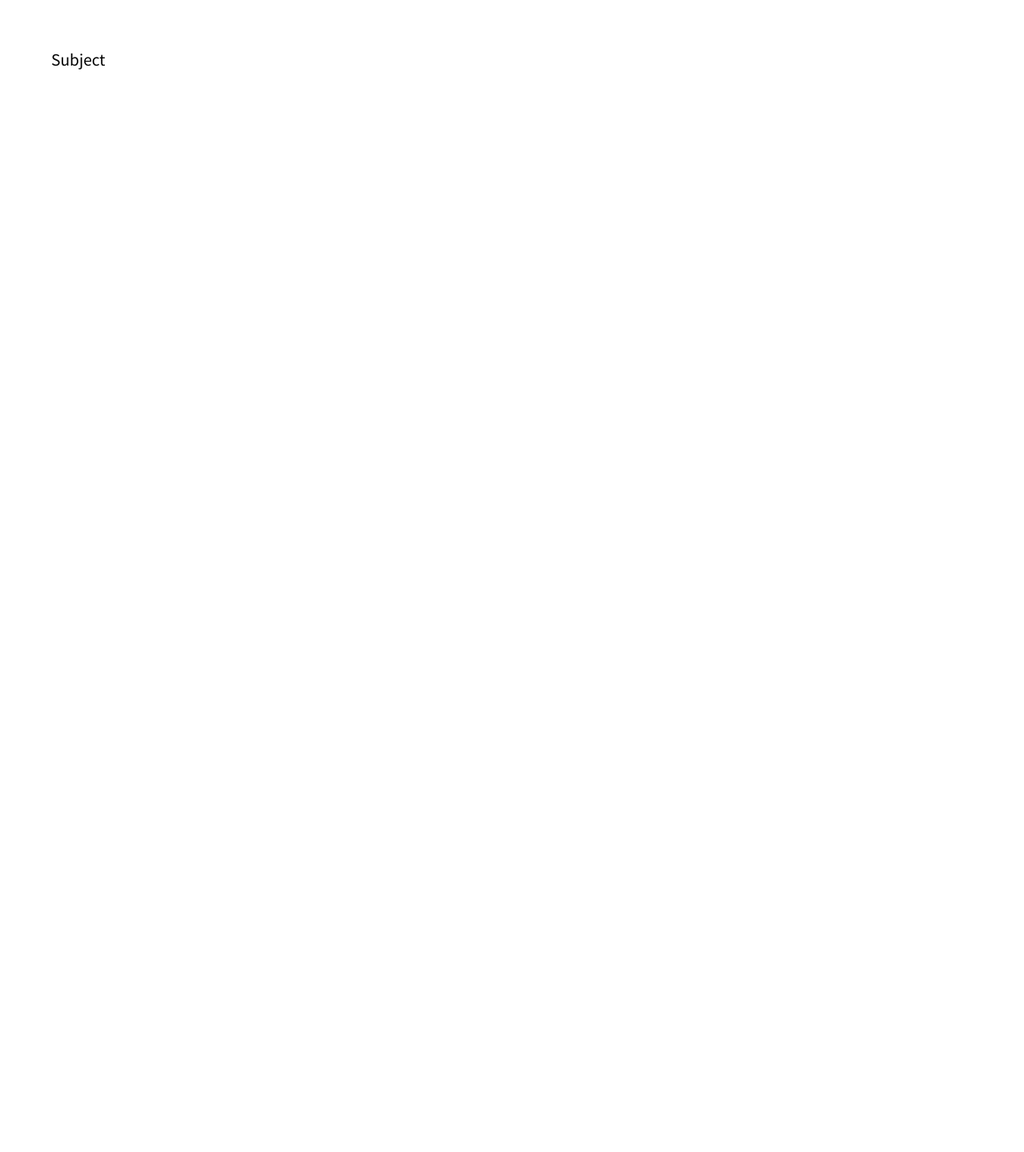
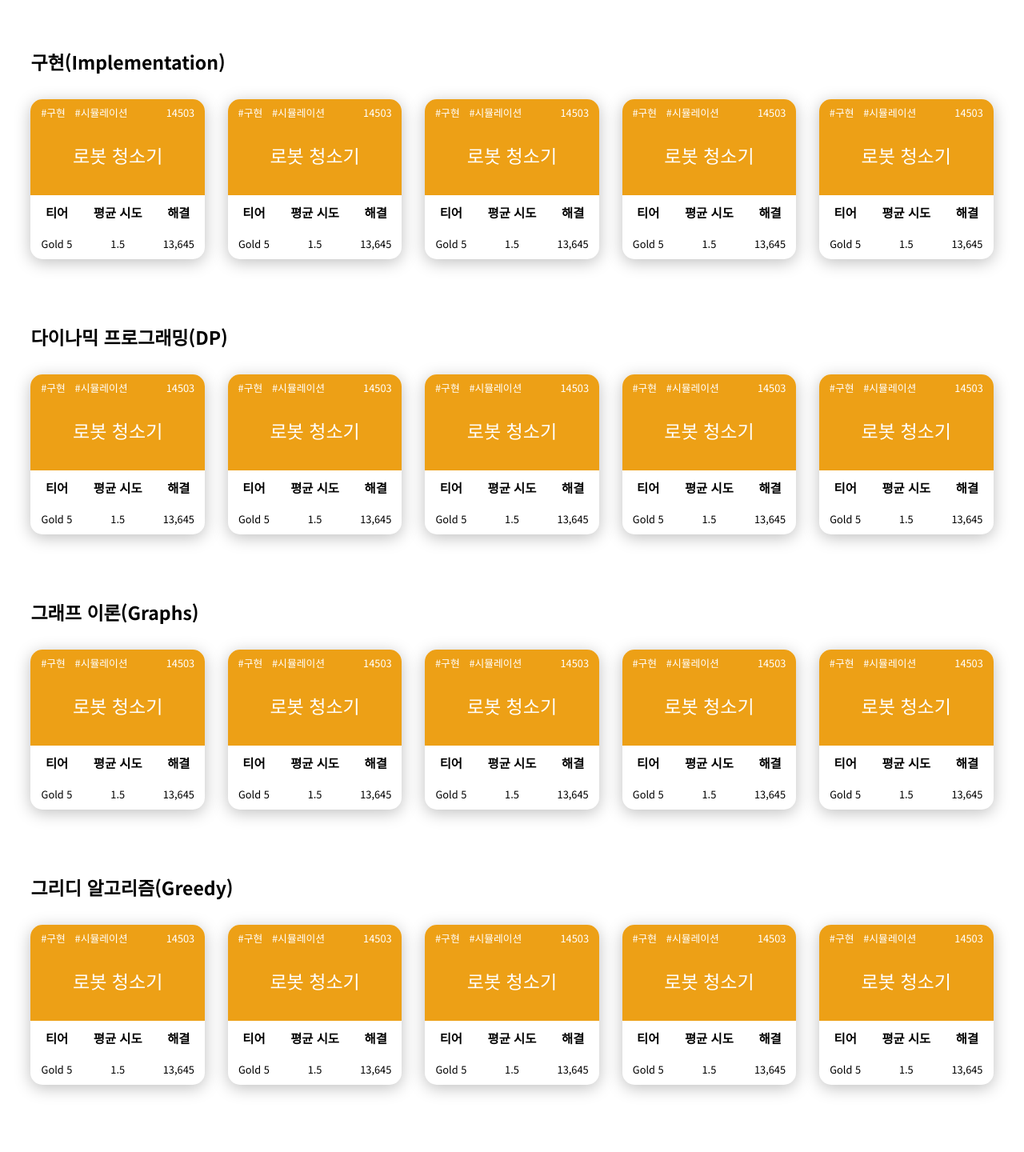
Before and after one commit to Algopulza/algopulza, a Next.js app in the folder frontend/: page /random in a window 1280 px wide. Shown: the part 500-1940 px from the top of the page at 80% size. Built offline with nearby package versions, Linux system fonts and the light colour scheme.

Commit message:
S06P31A408-152 Random Subject 구조화

```diff
--- a/frontend/components/common/Layout.tsx
+++ b/frontend/components/common/Layout.tsx
@@ -4,7 +4,7 @@ import Footer from './Footer'
 import styled from 'styled-components'
 
 const Container = styled.section`
-  height: 288vh;
+  height: 588vh;
 `
 
 type Props = {
--- a/frontend/components/random/Subject.tsx
+++ /dev/null
@@ -1,14 +0,0 @@
-import styled from 'styled-components'
-
-const Container = styled.section`
-
-`
-
-export default function Subject() {
-
-  return (
-    <Container>
-      Subject
-    </Container>
-  )
-}
--- a/frontend/pages/random/index.tsx
+++ b/frontend/pages/random/index.tsx
@@ -1,12 +1,28 @@
 import { ReactElement } from 'react'
 import Layout from '../../components/common/Layout'
 import Gift from '../../components/random/Gift'
-import Subject from '../../components/random/Subject'
+import Subject from '../../components/recommendation/Subject'
 import styled from 'styled-components'
 
 const Container = styled.section`
-  padding: 0vw 5vw;
+  padding: 0vw 3vw;
 `
+
+export type Title = { name: string }
+const titles = [
+  { name: '구현(Implementation)'},
+  { name: '다이나믹 프로그래밍(DP)'},
+  { name: '그래프 이론(Graphs)'},
+  { name: '그리디 알고리즘(Greedy)'},
+  { name: '정렬(Sorting)'},
+  { name: '너비 우선 탐색(BFS)'},
+  { name: '깊이 우선 탐색(DFS)'},
+  { name: '조합론(Combinations)'},
+  { name: '브론즈(Bronze)'},
+  { name: '실버(Silver)'},
+  { name: '골드(Gold)'},
+  { name: '플래티넘(Platinum)'}
+]
 
 export default function Random() {
   return (
@@ -14,7 +30,7 @@ export default function Random() {
       <Gift />
 
       <Container>
-        <Subject />
+        {titles.map(title => <Subject key={title.name} title={title} />)}
       </Container>
     </>
   )
```
